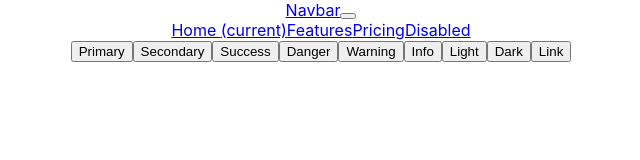
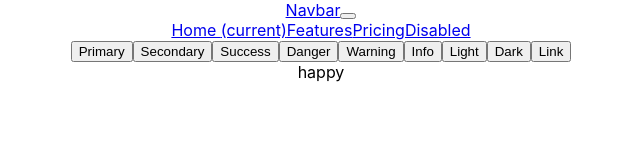
Before and after one commit to kittiwatpoom/hacktoberfest2020, a React (Create React App) app in the folder hacktoberfest2020/: page / in a window 1280 px wide. Shown: the top 160 px of the page, without its empty margins (319-959 px from the left). Built offline with nearby package versions, Linux system fonts and the light colour scheme.

Commit message:
[UPDATE] Jan tag

```diff
--- a/hacktoberfest2020/src/App.js
+++ b/hacktoberfest2020/src/App.js
@@ -2,12 +2,14 @@ import React from 'react';
 import './App.css';
 import Button from './components/Button';
 import Navbar from './components/Navbar';
+import Jan from './components/Jan';
 
 function App() {
   return (
     <div className="App">
       <Navbar />
       <Button />
+      <Jan />
     </div>
   );
 }
```
